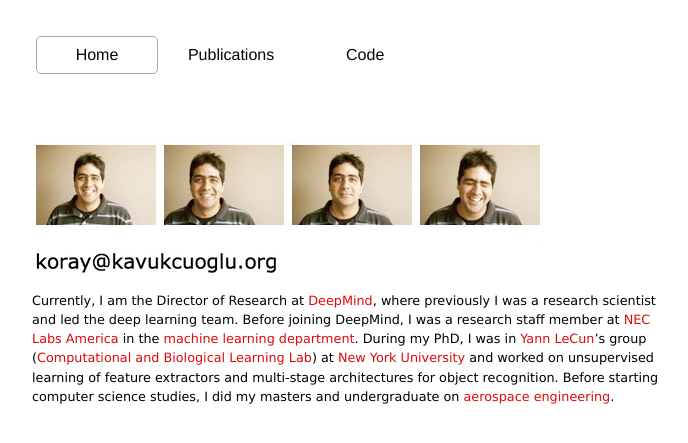
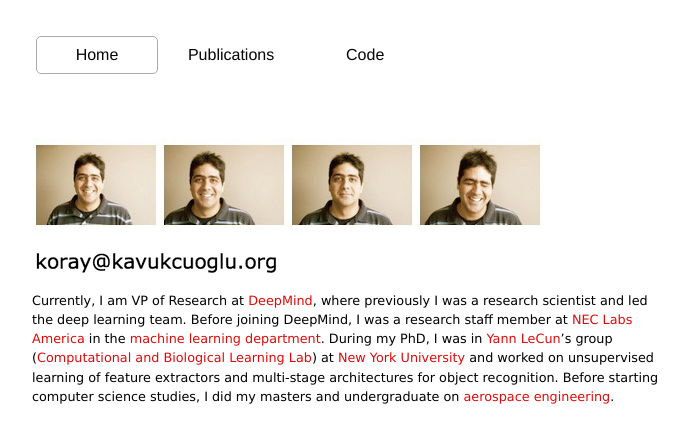
Before and after one commit to koraykv/koraykv.github.com, a Jekyll site: the page built from index.md, in a window 1280 px wide. Shown: the top 443 px of the page, without its empty margins (288-976 px from the left). Built offline with Jekyll 4.4.1, drawn with Linux system fonts in a browser that asks for light colours.

Commit message:
Update index.md

```diff
--- a/index.md
+++ b/index.md
@@ -8,4 +8,4 @@
 <br>
 <img src="images/em.png" alt="koray kavukcuoglu">
 
-Currently, I am the Director of Research at [DeepMind](http://www.deepmind.com), where previously I was a research scientist and led the deep learning team. Before joining DeepMind, I was a research staff member at [NEC Labs America](http://www.nec-labs.com/) in the [machine learning department](http://www.nec-labs.com/research-departments/machine-learning/machine-learning-home). During my PhD, I was in [Yann LeCun](http://yann.lecun.com/)'s group ([Computational and Biological Learning Lab](http://cs.nyu.edu/~yann)) at [New York University](http://www.nyu.edu) and worked on unsupervised learning of feature extractors and multi-stage architectures for object recognition. Before starting computer science studies, I did my masters and undergraduate on [aerospace engineering](http://ae.metu.edu.tr/).
+Currently, I am VP of Research at [DeepMind](http://www.deepmind.com), where previously I was a research scientist and led the deep learning team. Before joining DeepMind, I was a research staff member at [NEC Labs America](http://www.nec-labs.com/) in the [machine learning department](http://www.nec-labs.com/research-departments/machine-learning/machine-learning-home). During my PhD, I was in [Yann LeCun](http://yann.lecun.com/)'s group ([Computational and Biological Learning Lab](http://cs.nyu.edu/~yann)) at [New York University](http://www.nyu.edu) and worked on unsupervised learning of feature extractors and multi-stage architectures for object recognition. Before starting computer science studies, I did my masters and undergraduate on [aerospace engineering](http://ae.metu.edu.tr/).
```
